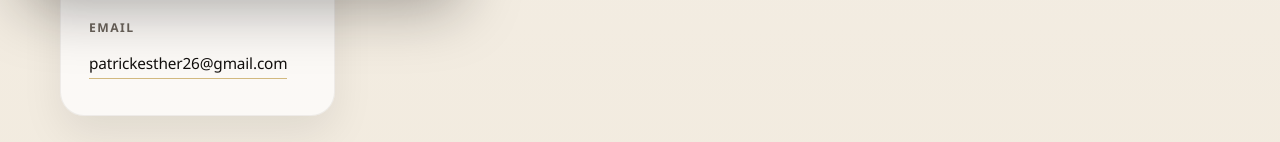
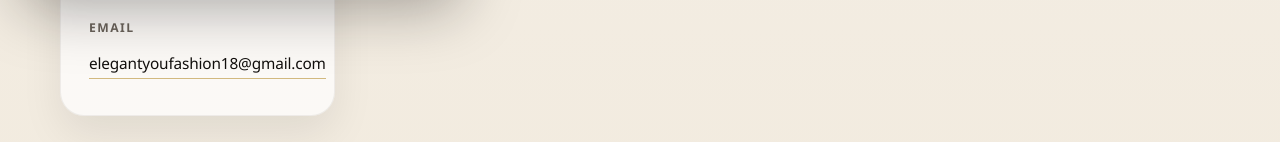
Before and after one commit to dezarBTW/elegant-fashion, a Next.js app: page /contact in a window 1280 px wide. Shown: the part 796-938 px from the top of the page. Built offline with nearby package versions, Linux system fonts and the light colour scheme; no server answers.

Commit message:
email confirmation

```diff
--- a/src/app/contact/page.js
+++ b/src/app/contact/page.js
@@ -67,8 +67,8 @@ export default function Contact() {
             </svg>
           </div>
           <h3>Email</h3>
-          <a href="mailto:patrickesther26@gmail.com" className={styles.cardLink}>
-            patrickesther26@gmail.com
+          <a href="mailto:elegantyoufashion18@gmail.com" className={styles.cardLink}>
+            elegantyoufashion18@gmail.com
           </a>
         </div>
       </div>
--- a/src/app/page.js
+++ b/src/app/page.js
@@ -128,7 +128,7 @@ export default function Home() {
 
           <div className={styles.heroCTA}>
             <Link className={`${styles.btn} ${styles.btnPrimary}`} href="/ready-to-wear">Shop With Us</Link>
-            <Link className={`${styles.btn} ${styles.btnSecondary}`} href="/bespoke/request">Book a fitting</Link>
+            <Link className={`${styles.btn} ${styles.btnSecondary}`} href="/bespoke/request">Book A Fitting</Link>
           </div>
 
           <div className={styles.statsRow} aria-label="Brand statistics">
```
Also changed, not shown: 1 other file (tests, documents, lock files or other folders).
